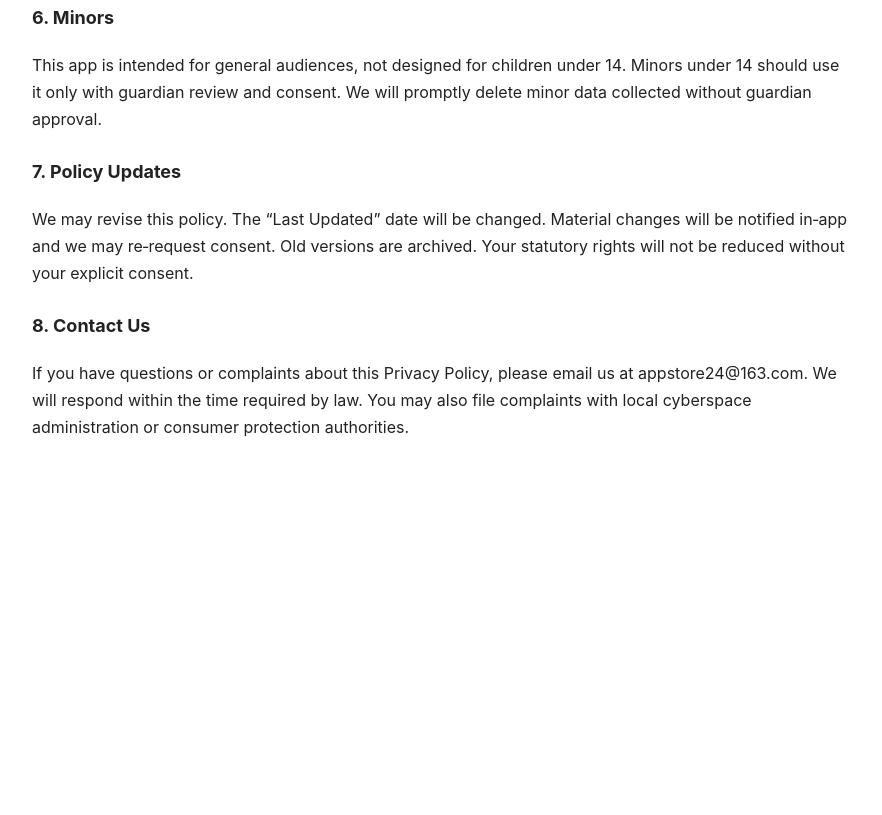
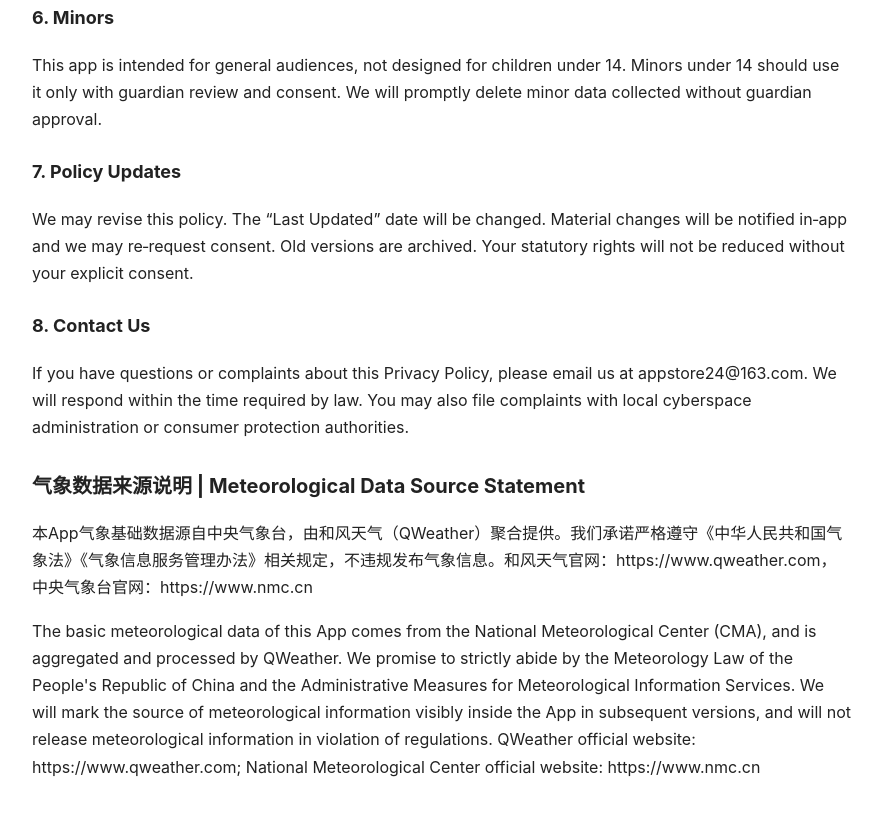
Before and after one commit to l-uo-uo/weatherapp-privacy, a plain HTML site: page index.html in a window 1280 px wide. Shown: the part 4322-5137 px from the top of the page, without its empty margins (198-1080 px from the left). Before the commit the page ends 4803 px from the top, so only its background shows below. Drawn offline with Linux system fonts and the light colour scheme.

Commit message:
Update index.html

```diff
--- a/index.html
+++ b/index.html
@@ -122,5 +122,11 @@ ul,ol { padding-left:24px; }
 
 <h3>8. Contact Us</h3>
 <p>If you have questions or complaints about this Privacy Policy, please email us at appstore24@163.com. We will respond within the time required by law. You may also file complaints with local cyberspace administration or consumer protection authorities.</p>
+<h2>气象数据来源说明 | Meteorological Data Source Statement</h2>
+<p>本App气象基础数据源自中央气象台，由和风天气（QWeather）聚合提供。我们承诺严格遵守《中华人民共和国气象法》《气象信息服务管理办法》相关规定，不违规发布气象信息。和风天气官网：https://www.qweather.com，中央气象台官网：https://www.nmc.cn</p>
+<p>The basic meteorological data of this App comes from the National Meteorological Center (CMA), and is aggregated and processed by QWeather. We promise to strictly abide by the Meteorology Law of the People's Republic of China and the Administrative Measures for Meteorological Information Services. We will mark the source of meteorological information visibly inside the App in subsequent versions, and will not release meteorological information in violation of regulations. QWeather official website: https://www.qweather.com; National Meteorological Center official website: https://www.nmc.cn</p>
+
 </body>
 </html>
+
+</html>
```
